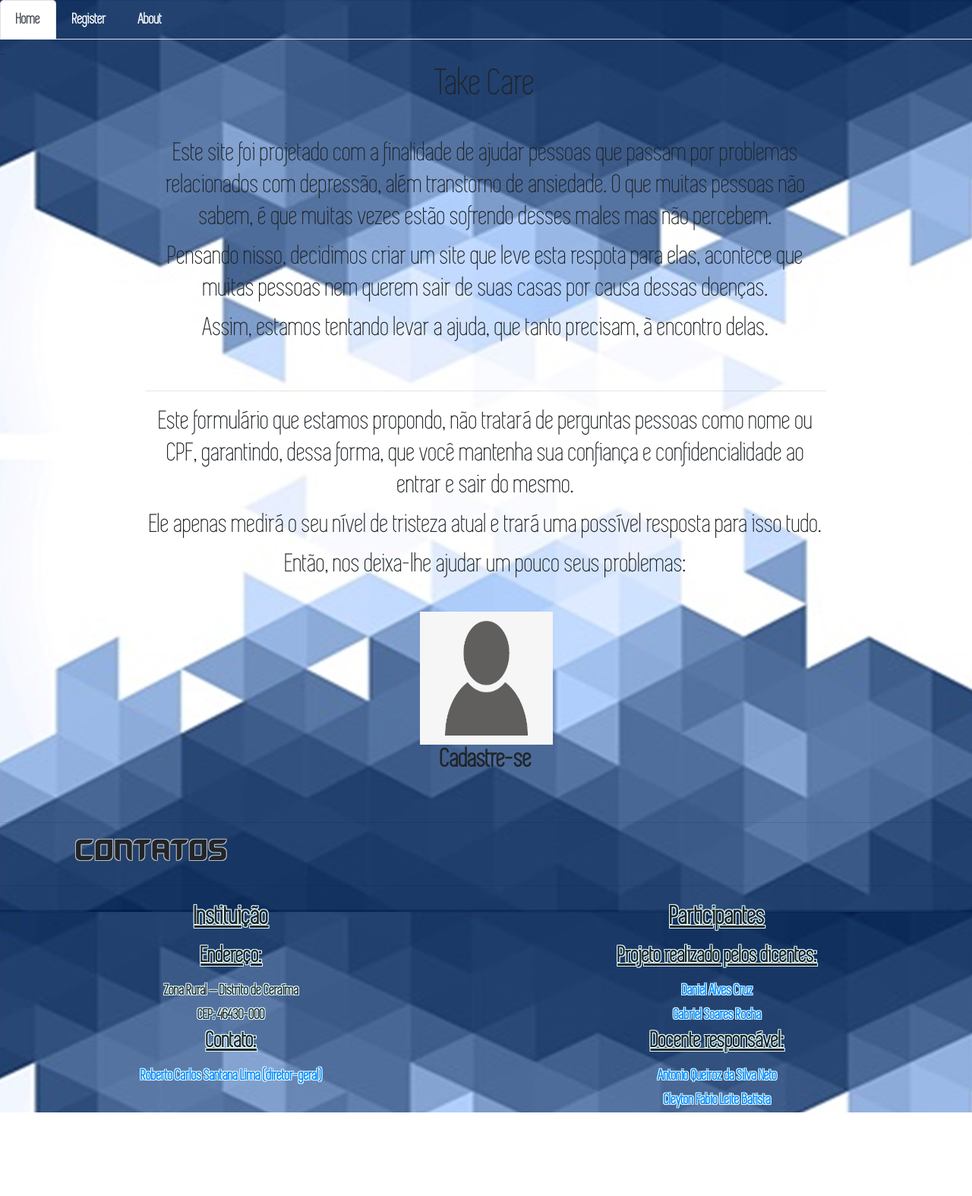
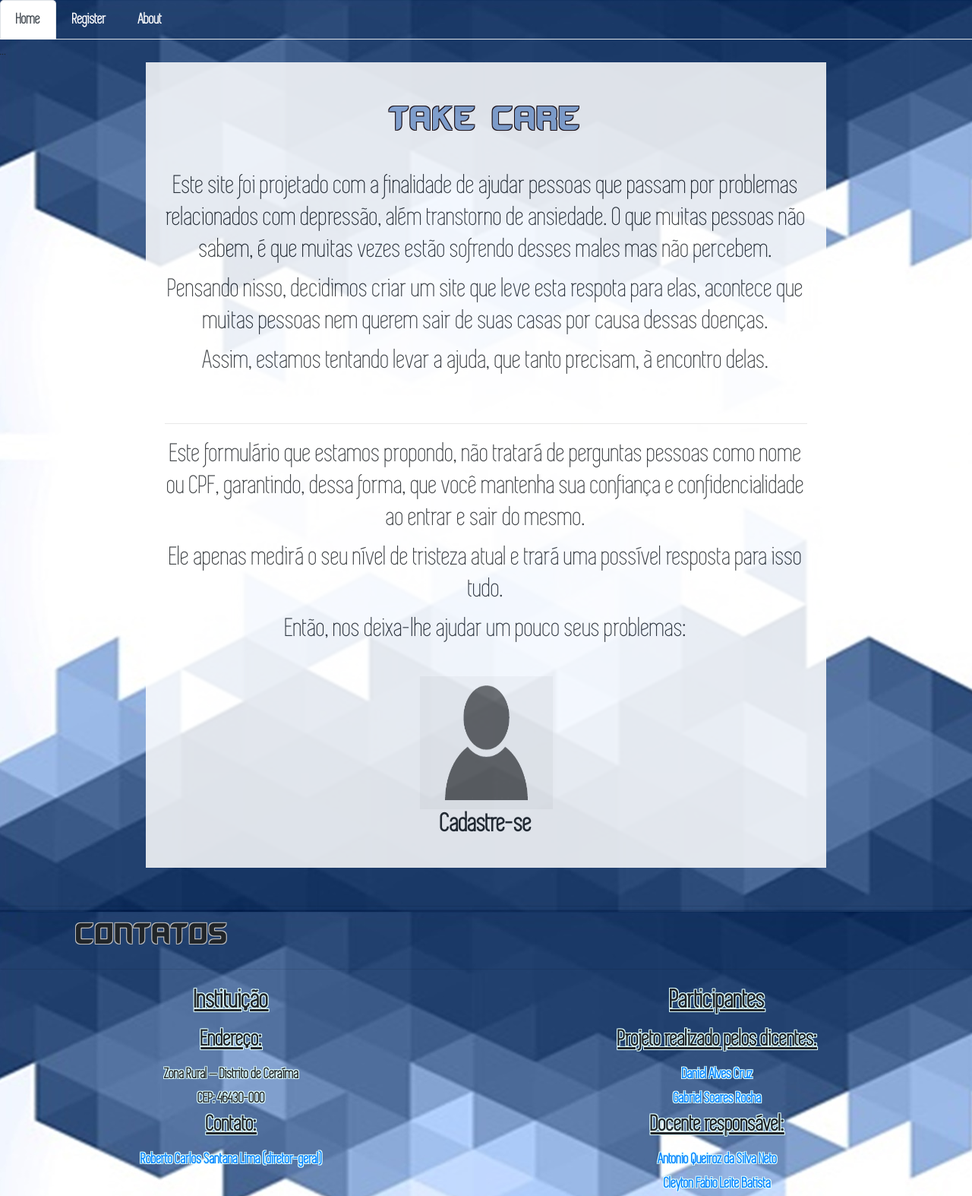
Before and after one commit to Daniel2AII/MeuSite, a Flask app: page / in a window 1280 px wide. Shown: the whole page at 76% size. Before the commit the page ends 1464 px from the top, so only its background shows below. Run offline with Flask 2, Linux system fonts and the light colour scheme; some libraries are stand-ins or nearby versions.

Commit message:
Página principal

```diff
--- a/templates/Index.html
+++ b/templates/Index.html
@@ -25,9 +25,9 @@ Take Care
 	  <div class="tab-pane fade" id="contact" role="tabpanel" aria-labelledby="contact-tab">...</div>
 	</div>
 
-	<div id="geral">
+	<div id="geral" class="background">
 
-		<h1 id="t1">Take Care</h1> <br/>
+		<h1 class="titulo">Take Care</h1> <br/>
 
 		<h3>Este site foi projetado com a finalidade de ajudar pessoas que passam por problemas relacionados com depressão, além transtorno de ansiedade. O que muitas pessoas não sabem, é que muitas vezes estão sofrendo desses males mas não percebem. </h3>
 		<h3>Pensando nisso, decidimos criar um site que leve esta respota para elas, acontece que muitas pessoas nem querem sair de suas casas por causa dessas doenças.</h3>
```
